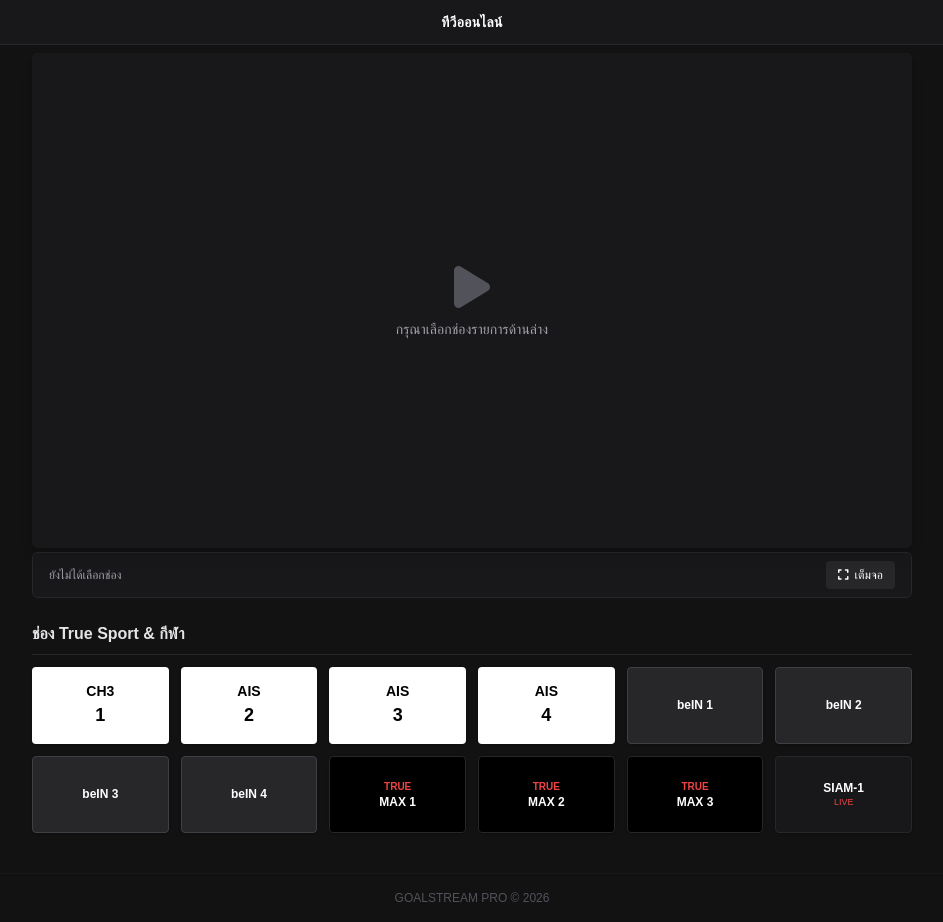
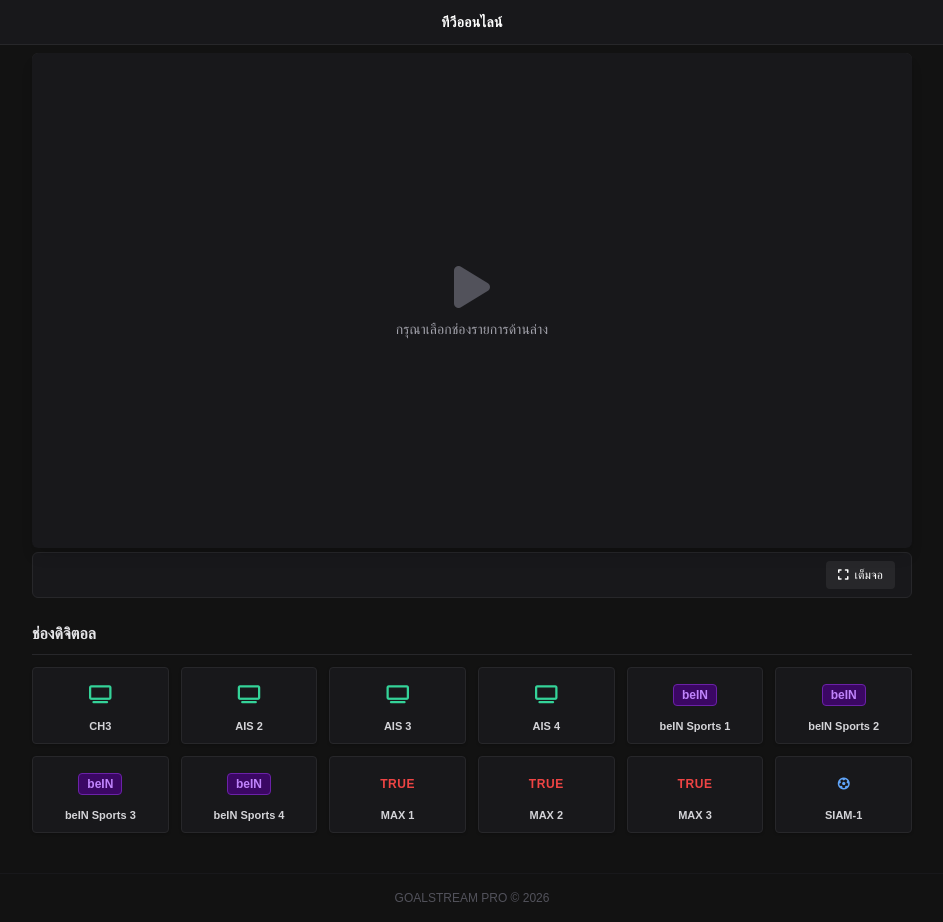
Before and after one commit to 2209fifa2209-create/bola, a plain HTML site: page index.html in a window 1280 px wide. Shown: the whole page, without its empty margins (168-1111 px from the left). Drawn offline with nearby package versions, Linux system fonts and the light colour scheme.

Commit message:
Update index.html

```diff
--- a/index.html
+++ b/index.html
@@ -37,7 +37,7 @@
 
         <!-- Video Control Toolbar (Fullscreen Button) -->
         <div class="flex justify-between items-center bg-zinc-900 px-4 py-2 mt-1 rounded-md border border-zinc-800 text-xs">
-            <span id="current-channel-name" class="text-zinc-400 truncate">ยังไม่ได้เลือกช่อง</span>
+            <span id="current-channel-name" class="text-zinc-400 truncate"></span>
             <button onclick="toggleFullscreen()" class="bg-zinc-800 hover:bg-zinc-700 text-white px-3 py-1.5 rounded transition flex items-center gap-1.5 cursor-pointer">
                 <i class="fa-solid fa-expand"></i> เต็มจอ
             </button>
@@ -45,63 +45,95 @@
 
         <!-- Section Title -->
         <div class="mt-6 mb-3 border-b border-zinc-800 pb-2">
-            <h2 class="text-base font-bold text-zinc-200">ช่อง True Sport & กีฬา</h2>
+            <h2 class="text-base font-bold text-zinc-200">ช่องดิจิตอล</h2>
         </div>
 
         <!-- Channels Grid -->
         <div class="grid grid-cols-3 sm:grid-cols-4 md:grid-cols-6 gap-3">
 
-            <!-- Channel Items -->
-            <button onclick="playStream('https://edge-2.m-fixer.net:8092/stream/ais/3hd/master.m3u8', 'CH3')" class="bg-white hover:bg-zinc-200 rounded p-2 flex flex-col items-center justify-center aspect-video shadow transition cursor-pointer">
-                <div class="text-center font-bold text-black text-sm">CH3<span class="block text-lg">1</span></div>
+            <!-- Channel Items with Logo and Name at Bottom -->
+            <button onclick="playStream('https://edge-2.m-fixer.net:8092/stream/ais/3hd/master.m3u8', 'CH3')" class="bg-zinc-900 hover:bg-zinc-800 border border-zinc-800 rounded p-2 flex flex-col items-center justify-between aspect-video shadow transition cursor-pointer">
+                <div class="flex-grow flex items-center justify-center">
+                    <span class="text-emerald-400 font-extrabold text-lg"><i class="fa-solid fa-tv"></i></span>
+                </div>
+                <span class="text-[11px] text-zinc-300 font-semibold mt-1">CH3</span>
             </button>
 
-            <button onclick="playStream('https://demo.unified-streaming.com/k8s/features/stable/video/tears-of-steel/tears-of-steel.ism/.m3u8', 'AIS Play 2')" class="bg-white hover:bg-zinc-200 rounded p-2 flex flex-col items-center justify-center aspect-video shadow transition cursor-pointer">
-                <div class="text-center font-bold text-black text-sm">AIS <span class="block text-lg">2</span></div>
+            <button onclick="playStream('https://edge-2.m-fixer.net:8092/stream/ais/3hd/master.m3u8', 'AIS Play 2')" class="bg-zinc-900 hover:bg-zinc-800 border border-zinc-800 rounded p-2 flex flex-col items-center justify-between aspect-video shadow transition cursor-pointer">
+                <div class="flex-grow flex items-center justify-center">
+                    <span class="text-emerald-400 font-extrabold text-lg"><i class="fa-solid fa-tv"></i></span>
+                </div>
+                <span class="text-[11px] text-zinc-300 font-semibold mt-1">AIS 2</span>
             </button>
 
-            <button onclick="playStream('https://demo.unified-streaming.com/k8s/features/stable/video/tears-of-steel/tears-of-steel.ism/.m3u8', 'AIS Play 3')" class="bg-white hover:bg-zinc-200 rounded p-2 flex flex-col items-center justify-center aspect-video shadow transition cursor-pointer">
-                <div class="text-center font-bold text-black text-sm">AIS <span class="block text-lg">3</span></div>
+            <button onclick="playStream('https://demo.unified-streaming.com/k8s/features/stable/video/tears-of-steel/tears-of-steel.ism/.m3u8', 'AIS Play 3')" class="bg-zinc-900 hover:bg-zinc-800 border border-zinc-800 rounded p-2 flex flex-col items-center justify-between aspect-video shadow transition cursor-pointer">
+                <div class="flex-grow flex items-center justify-center">
+                    <span class="text-emerald-400 font-extrabold text-lg"><i class="fa-solid fa-tv"></i></span>
+                </div>
+                <span class="text-[11px] text-zinc-300 font-semibold mt-1">AIS 3</span>
             </button>
 
-            <button onclick="playStream('https://demo.unified-streaming.com/k8s/features/stable/video/tears-of-steel/tears-of-steel.ism/.m3u8', 'AIS Play 4')" class="bg-white hover:bg-zinc-200 rounded p-2 flex flex-col items-center justify-center aspect-video shadow transition cursor-pointer">
-                <div class="text-center font-bold text-black text-sm">AIS <span class="block text-lg">4</span></div>
+            <button onclick="playStream('https://demo.unified-streaming.com/k8s/features/stable/video/tears-of-steel/tears-of-steel.ism/.m3u8', 'AIS Play 4')" class="bg-zinc-900 hover:bg-zinc-800 border border-zinc-800 rounded p-2 flex flex-col items-center justify-between aspect-video shadow transition cursor-pointer">
+                <div class="flex-grow flex items-center justify-center">
+                    <span class="text-emerald-400 font-extrabold text-lg"><i class="fa-solid fa-tv"></i></span>
+                </div>
+                <span class="text-[11px] text-zinc-300 font-semibold mt-1">AIS 4</span>
             </button>
 
-            <button onclick="playStream('https://demo.unified-streaming.com/k8s/features/stable/video/tears-of-steel/tears-of-steel.ism/.m3u8', 'beIN Sports 1')" class="bg-zinc-800 hover:bg-zinc-700 border border-zinc-700 rounded p-2 flex flex-col items-center justify-center aspect-video shadow transition text-white cursor-pointer">
-                <span class="text-xs font-semibold">beIN 1</span>
+            <button onclick="playStream('https://demo.unified-streaming.com/k8s/features/stable/video/tears-of-steel/tears-of-steel.ism/.m3u8', 'beIN Sports 1')" class="bg-zinc-900 hover:bg-zinc-800 border border-zinc-800 rounded p-2 flex flex-col items-center justify-between aspect-video shadow transition cursor-pointer">
+                <div class="flex-grow flex items-center justify-center">
+                    <span class="text-purple-400 font-bold text-xs bg-purple-950 px-2 py-0.5 rounded border border-purple-800">beIN</span>
+                </div>
+                <span class="text-[11px] text-zinc-300 font-semibold mt-1">beIN Sports 1</span>
             </button>
 
-            <button onclick="playStream('https://demo.unified-streaming.com/k8s/features/stable/video/tears-of-steel/tears-of-steel.ism/.m3u8', 'beIN Sports 2')" class="bg-zinc-800 hover:bg-zinc-700 border border-zinc-700 rounded p-2 flex flex-col items-center justify-center aspect-video shadow transition text-white cursor-pointer">
-                <span class="text-xs font-semibold">beIN 2</span>
+            <button onclick="playStream('https://demo.unified-streaming.com/k8s/features/stable/video/tears-of-steel/tears-of-steel.ism/.m3u8', 'beIN Sports 2')" class="bg-zinc-900 hover:bg-zinc-800 border border-zinc-800 rounded p-2 flex flex-col items-center justify-between aspect-video shadow transition cursor-pointer">
+                <div class="flex-grow flex items-center justify-center">
+                    <span class="text-purple-400 font-bold text-xs bg-purple-950 px-2 py-0.5 rounded border border-purple-800">beIN</span>
+                </div>
+                <span class="text-[11px] text-zinc-300 font-semibold mt-1">beIN Sports 2</span>
             </button>
 
-            <button onclick="playStream('https://demo.unified-streaming.com/k8s/features/stable/video/tears-of-steel/tears-of-steel.ism/.m3u8', 'beIN Sports 3')" class="bg-zinc-800 hover:bg-zinc-700 border border-zinc-700 rounded p-2 flex flex-col items-center justify-center aspect-video shadow transition text-white cursor-pointer">
-                <span class="text-xs font-semibold">beIN 3</span>
+            <button onclick="playStream('https://demo.unified-streaming.com/k8s/features/stable/video/tears-of-steel/tears-of-steel.ism/.m3u8', 'beIN Sports 3')" class="bg-zinc-900 hover:bg-zinc-800 border border-zinc-800 rounded p-2 flex flex-col items-center justify-between aspect-video shadow transition cursor-pointer">
+                <div class="flex-grow flex items-center justify-center">
+                    <span class="text-purple-400 font-bold text-xs bg-purple-950 px-2 py-0.5 rounded border border-purple-800">beIN</span>
+                </div>
+                <span class="text-[11px] text-zinc-300 font-semibold mt-1">beIN Sports 3</span>
             </button>
 
-            <button onclick="playStream('https://demo.unified-streaming.com/k8s/features/stable/video/tears-of-steel/tears-of-steel.ism/.m3u8', 'beIN Sports 4')" class="bg-zinc-800 hover:bg-zinc-700 border border-zinc-700 rounded p-2 flex flex-col items-center justify-center aspect-video shadow transition text-white cursor-pointer">
-                <span class="text-xs font-semibold">beIN 4</span>
+            <button onclick="playStream('https://demo.unified-streaming.com/k8s/features/stable/video/tears-of-steel/tears-of-steel.ism/.m3u8', 'beIN Sports 4')" class="bg-zinc-900 hover:bg-zinc-800 border border-zinc-800 rounded p-2 flex flex-col items-center justify-between aspect-video shadow transition cursor-pointer">
+                <div class="flex-grow flex items-center justify-center">
+                    <span class="text-purple-400 font-bold text-xs bg-purple-950 px-2 py-0.5 rounded border border-purple-800">beIN</span>
+                </div>
+                <span class="text-[11px] text-zinc-300 font-semibold mt-1">beIN Sports 4</span>
             </button>
 
-            <button onclick="playStream('https://demo.unified-streaming.com/k8s/features/stable/video/tears-of-steel/tears-of-steel.ism/.m3u8', 'True Sport MAX 1')" class="bg-black border border-zinc-800 hover:border-zinc-600 rounded p-2 flex flex-col items-center justify-center aspect-video shadow transition text-white cursor-pointer">
-                <span class="text-[10px] text-red-500 font-bold">TRUE</span>
-                <span class="text-xs font-bold">MAX 1</span>
+            <button onclick="playStream('https://demo.unified-streaming.com/k8s/features/stable/video/tears-of-steel/tears-of-steel.ism/.m3u8', 'True Sport MAX 1')" class="bg-zinc-900 hover:bg-zinc-800 border border-zinc-800 rounded p-2 flex flex-col items-center justify-between aspect-video shadow transition cursor-pointer">
+                <div class="flex-grow flex items-center justify-center">
+                    <span class="text-red-500 font-black text-xs tracking-wider">TRUE</span>
+                </div>
+                <span class="text-[11px] text-zinc-300 font-semibold mt-1">MAX 1</span>
             </button>
 
-            <button onclick="playStream('https://demo.unified-streaming.com/k8s/features/stable/video/tears-of-steel/tears-of-steel.ism/.m3u8', 'True Sport MAX 2')" class="bg-black border border-zinc-800 hover:border-zinc-600 rounded p-2 flex flex-col items-center justify-center aspect-video shadow transition text-white cursor-pointer">
-                <span class="text-[10px] text-red-500 font-bold">TRUE</span>
-                <span class="text-xs font-bold">MAX 2</span>
+            <button onclick="playStream('https://demo.unified-streaming.com/k8s/features/stable/video/tears-of-steel/tears-of-steel.ism/.m3u8', 'True Sport MAX 2')" class="bg-zinc-900 hover:bg-zinc-800 border border-zinc-800 rounded p-2 flex flex-col items-center justify-between aspect-video shadow transition cursor-pointer">
+                <div class="flex-grow flex items-center justify-center">
+                    <span class="text-red-500 font-black text-xs tracking-wider">TRUE</span>
+                </div>
+                <span class="text-[11px] text-zinc-300 font-semibold mt-1">MAX 2</span>
             </button>
 
-            <button onclick="playStream('https://demo.unified-streaming.com/k8s/features/stable/video/tears-of-steel/tears-of-steel.ism/.m3u8', 'True Sport MAX 3')" class="bg-black border border-zinc-800 hover:border-zinc-600 rounded p-2 flex flex-col items-center justify-center aspect-video shadow transition text-white cursor-pointer">
-                <span class="text-[10px] text-red-500 font-bold">TRUE</span>
-                <span class="text-xs font-bold">MAX 3</span>
+            <button onclick="playStream('https://demo.unified-streaming.com/k8s/features/stable/video/tears-of-steel/tears-of-steel.ism/.m3u8', 'True Sport MAX 3')" class="bg-zinc-900 hover:bg-zinc-800 border border-zinc-800 rounded p-2 flex flex-col items-center justify-between aspect-video shadow transition cursor-pointer">
+                <div class="flex-grow flex items-center justify-center">
+                    <span class="text-red-500 font-black text-xs tracking-wider">TRUE</span>
+                </div>
+                <span class="text-[11px] text-zinc-300 font-semibold mt-1">MAX 3</span>
             </button>
 
-            <button onclick="playStream('https://demo.unified-streaming.com/k8s/features/stable/video/tears-of-steel/tears-of-steel.ism/.m3u8', 'SIAM Sport 1')" class="bg-zinc-900 border border-zinc-800 hover:border-zinc-600 rounded p-2 flex flex-col items-center justify-center aspect-video shadow transition text-white cursor-pointer">
-                <span class="text-xs font-bold">SIAM-1</span>
-                <span class="text-[9px] text-red-500">LIVE</span>
+            <button onclick="playStream('https://demo.unified-streaming.com/k8s/features/stable/video/tears-of-steel/tears-of-steel.ism/.m3u8', 'SIAM Sport 1')" class="bg-zinc-900 hover:bg-zinc-800 border border-zinc-800 rounded p-2 flex flex-col items-center justify-between aspect-video shadow transition cursor-pointer">
+                <div class="flex-grow flex items-center justify-center">
+                    <span class="text-blue-400 font-bold text-xs"><i class="fa-solid fa-futbol"></i></span>
+                </div>
+                <span class="text-[11px] text-zinc-300 font-semibold mt-1">SIAM-1</span>
             </button>
 
         </div>
```
